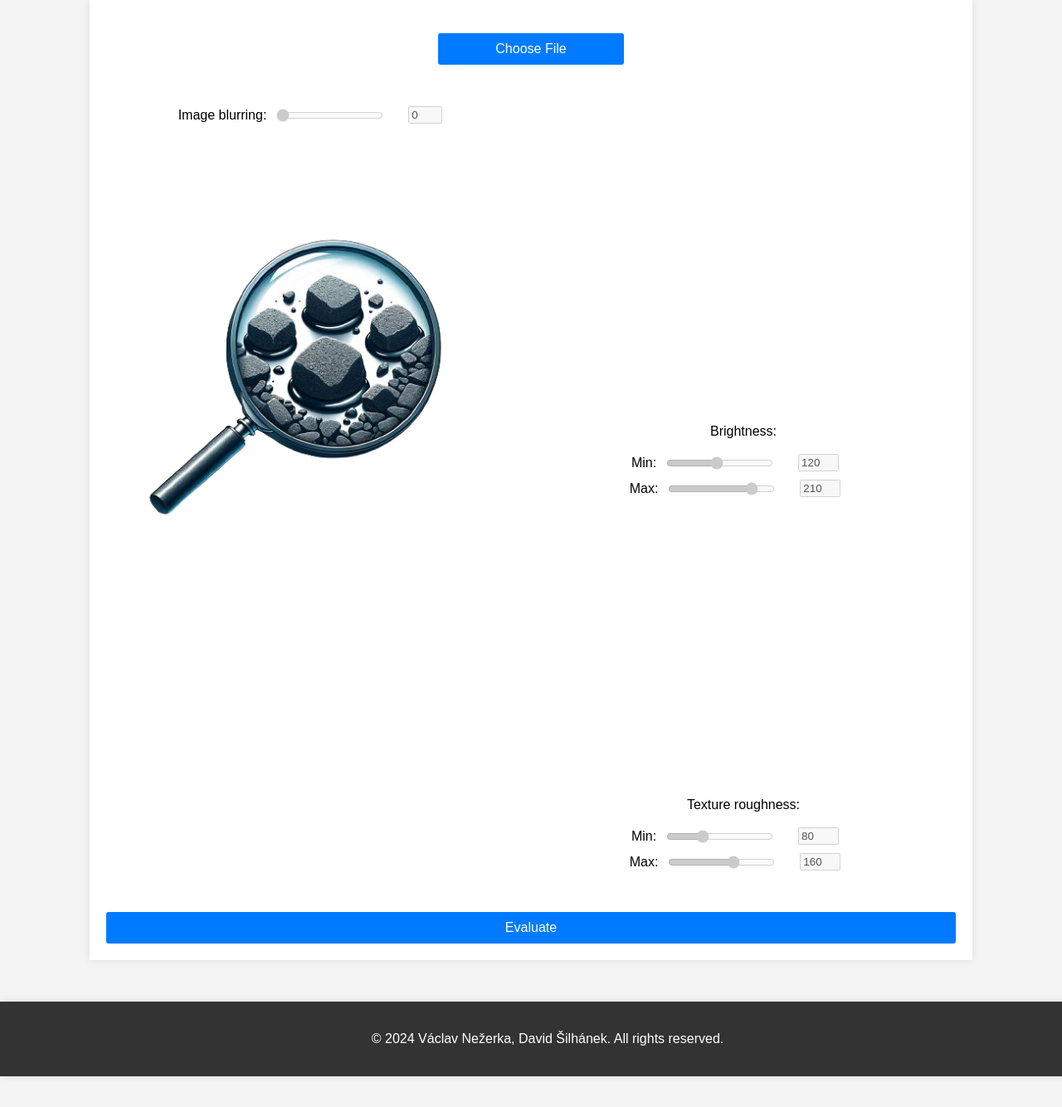
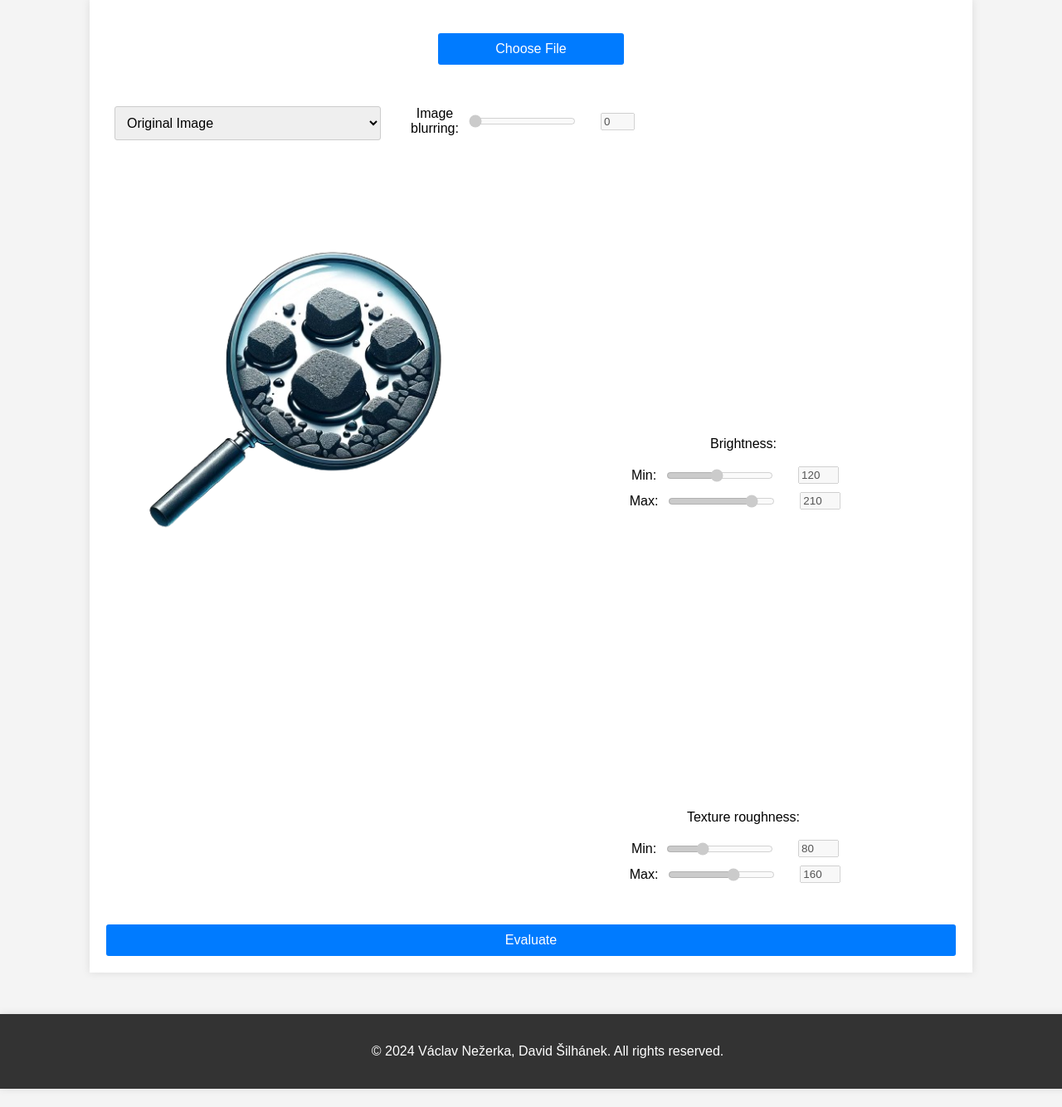
Before and after one commit to VaclavNezerka/PyPAIS_web.py, a Flask app: page / in a window 1280 px wide. Shown: the part 46-1380 px from the top of the page at 83% size. Before the commit the page ends 1345 px from the top, so only its background shows below. Run offline with Flask 3, Linux system fonts and the light colour scheme; the visitor is signed in with stand-in values (Sample User, id 1); a map, chart or similar area stays blank; parts of the project's set-up code (start-up, migrations or seed data) failed here and were passed over.

Commit message:
An ability to switch between original image/ BW/ and NO Background implemented. Currently, all the images display sharp and without red overlay which has to be handled in a new way, so that the user can switch it on/off.

```diff
--- a/app.py
+++ b/app.py
@@ -172,10 +172,6 @@ def get_grayscale_data():
         current_images['gray_original'] = np_gray
         current_images['uploaded_image'] = True
 
-        # TODO: remove this line after the mask is implemented (REMOVE BACKGROUND)
-        # provisory solution for the mask
-        current_images['suggested_mask'] = np.ones_like(np_gray, dtype=bool)
-
         # cv2.imwrite('temp/gray_temp.jpg', np_gray)
         print('Image loaded.')
 
@@ -206,10 +202,11 @@ def remove_picture_background():
     file = request.files['file']
     # check wether the file is .heic and if so, convert it to .png
     if file.filename[-len('.HEIC'):].upper() == '.HEIC':
-        print('HEIC file detected.')
         image = Image.open(file.stream)
-        image.save('temp/temp.png')
-        image = Image.open('temp/temp.png')
+        unique_query = str(request.args.get('nocache')) + '_' + str(session['user_id'])
+        path = f'temp/temp_{unique_query}.png'
+        image.save(path)
+        image = Image.open(path)
     else:
         image = Image.open(file.stream)
     # image = request.form.get('image')
@@ -217,9 +214,6 @@ def remove_picture_background():
 
 
     threshold=128 #consider changing this to a value from the form that user can set # threshold=request.form.get('threshold')
-
-
-    original_omage_shape = image.size
 
     # remove the background
     image = np.array(remove(image))
@@ -242,22 +236,15 @@ def remove_picture_background():
     current_images['uploaded_image'] = True
     # return the mask
     print('Background removed')
-    encoded_image = encode_to_png(image)
-    return encoded_image, 200, {'Content-Type': 'image/png'}
-    # img_byte_arr = io.BytesIO()
-    # image.save(img_byte_arr, format='PNG')
-    # img_byte_arr.seek(0)  # Rewind the buffer to the beginning
-    # img_byte_arr = io.BytesIO()
-    # Image.fromarray(image).save(img_byte_arr, format='PNG')
-    # img_byte_arr = img_byte_arr.getvalue()
-    # return img_byte_arr, 200, {'Content-Type': 'image/png'}
-
+    if file.filename[-len('.HEIC'):].upper() == '.HEIC':
+        # delete the temporary file
+        os.remove(path)
+    return encode_to_png(image), 200, {'Content-Type': 'image/png'}
 
 
 @app.route('/entropy', methods=['POST'])
 def calculate_entropy():
     # np_gray = cv2.imread('temp/gray_temp.jpg', cv2.IMREAD_GRAYSCALE)
-    print(current_images)
     np_gray = current_images['gray']
     # Calculate local entropy
     entropy_image = entropy(img_as_ubyte(np_gray), disk(5))
@@ -348,24 +335,6 @@ def apply_red_overlay(masked_img, intensity_img, entropy_img, min_threshold, max
     combined_mask = intensity_mask & entropy_mask
     combined_mask*=current_images['suggested_mask'].astype(bool)
 
-    # combined_mask = intensity_mask & entropy_mask
-    # combined_mask *= current_images['suggested_mask']
-    print(combined_mask.shape)
-    print(current_images['suggested_mask'])
-
-    # check if thre are false values in the mask
-    # if not, return the original image
-    if not np.any(combined_mask):
-        print('No mask applied.')
-        print('No mask applied.')
-        print('No mask applied.')
-    # count the false values in the mask
-    n_false_values = np.count_nonzero(~current_images['suggested_mask'])
-    print(f'Number of false values in the mask: {n_false_values}')
-    print(f'Number of false values in the mask: {n_false_values}')
-    print(f'Number of false values in the mask: {n_false_values}')
-
-
     # Create an RGBA version of the processed data
     rgba_image = np.dstack([masked_img] * 3 + [np.full(masked_img.shape, 255, dtype=np.uint8)])
 
--- a/static/script.js
+++ b/static/script.js
@@ -3,6 +3,7 @@
 let uploadedImageURL_color = null;
 let uploadedImageURL_gray = null;
 let uploadedImageURL_nobg = null;
+let requestedImage = null;
 
 disableControls(); // Disable controls on page load
 
@@ -129,7 +130,8 @@ document.getElementById('blurSlider').addEventListener('change', function() {
     blurImage(this.value);
 });
 
-function uploadImage() {
+
+async function uploadImage() {
     console.log('upload image')
     document.getElementById('blurSlider').value = 0;
     document.getElementById('blurValue').value = 0;
@@ -152,8 +154,16 @@ function uploadImage() {
     uploadedImageURL_color = URL.createObjectURL(file);
     // Fetch grayscale data and wait for it to complet
 
+    await removeBackground(formData)
+
+    fetchGrayscaleData(formData)
+    .then(() => fetchOriginalEntropyData())
+    .then(() => processImage())
+    .then(() => processEntropyImage())
+    .then(() => {enableControls(); }) // Enable controls after everything is loaded
+}
+
 function removeBackground(formData) {
-        console.log('remove background')
     return new Promise((resolve, reject) => {
         const uniqueQuery = '?nocache=' + new Date().getTime();
         fetch('/remove-background' + uniqueQuery, { method: 'POST', body: formData })
@@ -170,43 +180,6 @@ function uploadImage() {
     });
 }
 
-    // removeBackground(formData)
-    fetch('/remove-background' + uniqueQuery, { method: 'POST', body: formData })
-
-    // fetchGrayscaleData(formData)
-    // .then(() => fetchOriginalEntropyData())
-    // .then(() => processImage())
-    // .then(() => processEntropyImage())
-    // .then(() => {enableControls(); }) // Enable controls after everything is loaded
-
-    fetch('/grayscale-data' + uniqueQuery, { method: 'POST', body: formData })
-        .then(response => response.blob())
-        .then(blob => {
-            var url = URL.createObjectURL(blob);
-            var img = new Image();
-            console.log('fetch grayscale data')
-            return new Promise((resolve, reject) => {
-                img.onload = function() {
-                    var canvas = document.createElement('canvas');
-                    var ctx = canvas.getContext('2d');
-                    canvas.width = img.width;
-                    canvas.height = img.height;
-                    ctx.drawImage(img, 0, 0);
-
-                    grayscaleImageData = ctx.getImageData(0, 0, canvas.width, canvas.height);
-                    drawIntensityHistogram(); // Draw the histogram using the fetched grayscale data
-                    resolve();
-                };
-                img.onerror = reject;
-                img.src = url;
-            });
-        })
-        .then(() => fetchOriginalEntropyData())
-        .then(() => processImage())
-        .then(() => processEntropyImage())
-        .then(() => {enableControls(); })// Enable controls after everything is loaded
-}
-
 function fetchGrayscaleData(formData) {
     return new Promise((resolve, reject) => {
         const uniqueQuery = '?nocache=' + new Date().getTime();
@@ -215,6 +188,7 @@ function fetchGrayscaleData(formData) {
         .then(blob => {
             var url = URL.createObjectURL(blob);
             var img = new Image();
+            uploadedImageURL_gray = url;
             img.onload = function() {
                 var canvas = document.createElement('canvas');
                 var ctx = canvas.getContext('2d');
@@ -291,7 +265,9 @@ function processImage() {
             };
             uploadedImage.onerror = reject; // Reject the promise on error
             // uploadedImage.src = imageUrl;
-            uploadedImage.src = uploadedImageURL_color
+            // uploadedImage.src = uploadedImageURL_color
+            // uploadedImage.src = uploadedImageURL_nobg
+            uploadedImage.src = changeImageType()
         })
         .catch(error => {
             console.error('Error:', error);
@@ -336,6 +312,25 @@ function processEntropyImage() {
             reject(error); // Reject the promise on fetch error
         });
     });
+}
+
+
+function changeImageType() {
+    console.log('change image type')
+    var imageType = document.getElementById('imageType').value;
+    var uploadedImage = document.getElementById('uploadedImage');
+    switch (imageType) {
+        case 'original':
+            uploadedImage.src = uploadedImageURL_color;
+            break;
+        case 'original_no_bg':
+            uploadedImage.src = uploadedImageURL_nobg;
+            break;
+        case 'bw':
+            uploadedImage.src = uploadedImageURL_gray;
+            break;
+    }
+    return uploadedImage.src;
 }
 
 
--- a/static/styles.css
+++ b/static/styles.css
@@ -246,3 +246,13 @@ footer .container {
     width: 100%;
     margin: 0 auto;
 }
+
+select {
+    width: 100%;
+    padding: 10px;
+    margin-bottom: 15px;
+    border: 1px solid #ccc;
+    border-radius: 3px;
+    font-size: 16px;
+    box-sizing: border-box; /* Ensure padding and border are included in width */
+}
--- a/templates/index.html
+++ b/templates/index.html
@@ -15,8 +15,16 @@
             <div class="row">
                 <input type="file" id="fileInput" accept="image/*" class="custom-file-input">
                 <label for="fileInput"  class="custom-file-label">Choose File</label>
-        </div>
-        <div class="row">
+            </div>
+            <div class="row">
+            <!-- Add a droplist allowing the user to select ORIGINAL IMAGE, original with no bg, and BW -->
+                <div class="column" onchange="changeImageType()">
+                    <select id="imageType">
+                        <option value="original">Original Image</option>
+                        <option value="original_no_bg">Original Image with no background</option>
+                        <option value="bw">Black and White Image</option>
+                    </select>
+                </div>
             <div class="column">
                 <div class="slider-container">
 
@@ -30,6 +38,8 @@
 
             </div>
         </div>
+
+
 
         <!-- Second Row: Intensity Image and Controls -->
         <div class="row">
```
Lines whose indentation alone changed are shown as unchanged.
